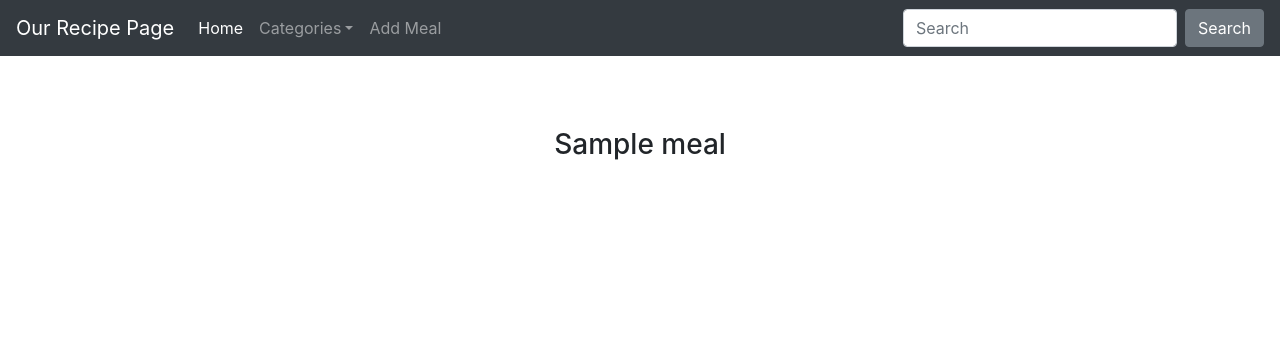
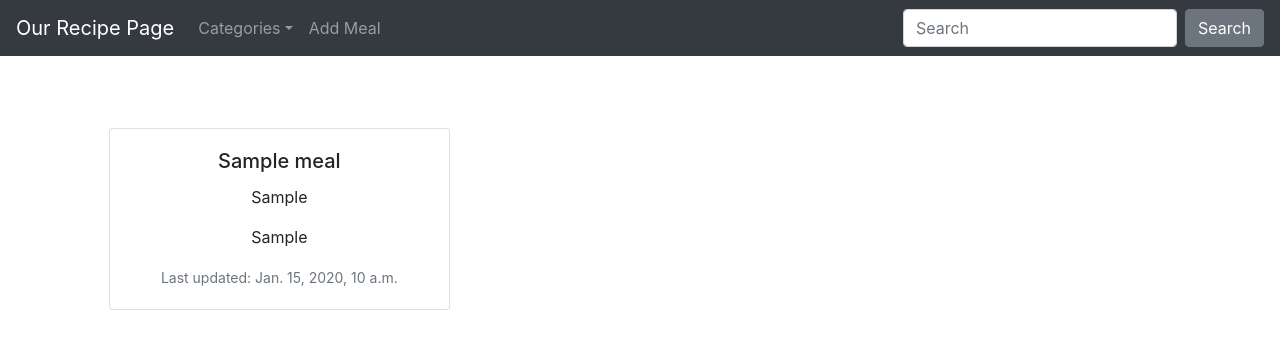
Before and after one commit to captbilard/recipe-app, a Django app: page / in a window 1280 px wide. Shown: the top 349 px of the page. Run offline with Django 3.2, Linux system fonts and the light colour scheme; tables that the repository leaves empty hold one stand-in row (values such as "Sample post"); some libraries are stand-ins or nearby versions.

Commit message:
Refactored code to use Django best practices as described in Two Scoops of Django Added a bootstrap Card group to display each meal as a separate card

```diff
--- a/recipe_app/recipe/admin.py
+++ b/recipe_app/recipe/admin.py
@@ -1,4 +1,4 @@
 from django.contrib import admin
-from recipe.models import Meals
+from .models import Meals
 # Register your models here.
 admin.site.register(Meals)
--- a/recipe_app/recipe/forms.py
+++ b/recipe_app/recipe/forms.py
@@ -1,5 +1,5 @@
 from django.forms import ModelForm, Textarea, TextInput, Select
-from recipe.models import Meals
+from .models import Meals
 
 class AddMealForm(ModelForm):
     class Meta:
@@ -8,6 +8,6 @@ class AddMealForm(ModelForm):
         widgets = {
             'name': TextInput(attrs={'class':'form-control', 'type':'text', 'placeholder':'Name of Meal..'}),
             'category':Select(attrs={'class':'btn btn-secondary dropdown-toggle', 'type':'button',}),
-            'ingredients':Textarea(attrs={'class':'form-control', 'cols':40,'rows':10}),
-            'steps':Textarea(attrs={'class':'form-control', 'cols':40, 'rows':10})
+            'ingredients':Textarea(attrs={'class':'form-control', 'cols':20,'rows':5}),
+            'steps':Textarea(attrs={'class':'form-control', 'cols':20, 'rows':5})
         }
--- a/recipe_app/recipe/models.py
+++ b/recipe_app/recipe/models.py
@@ -16,6 +16,8 @@ class Meals(models.Model):
     category = models.CharField(max_length=20, choices=FOOD_CATEGORY, default=REGULAR_MEAL)
     ingredients = models.TextField()
     steps = models.TextField()
+    date_created= models.DateTimeField(auto_now_add=True)
+    date_updated = models.DateTimeField(auto_now = True )
 
     class Meta:
         verbose_name_plural = 'Meals'
--- a/recipe_app/recipe/static/recipe/starter-template.css
+++ b/recipe_app/recipe/static/recipe/starter-template.css
@@ -5,3 +5,7 @@ body {
   padding: 3rem 1.5rem;
   text-align: center;
 }
+
+.meal-form{
+  width: 50%;
+}
--- a/recipe_app/recipe/templates/add-meal.html
+++ b/recipe_app/recipe/templates/add-meal.html
@@ -42,9 +42,9 @@
 
   <div class="collapse navbar-collapse" id="navbarsExampleDefault">
     <ul class="navbar-nav mr-auto">
-      <li class="nav-item active">
+      <!-- <li class="nav-item active">
         <a class="nav-link" href="#">Home <span class="sr-only">(current)</span></a>
-      </li>
+      </li> -->
       <!-- <li class="nav-item">
         <a class="nav-link" href="#">Swallow</a>
       </li>
@@ -78,7 +78,7 @@
       {% csrf_token %}
       {% for field in add_meal_form %}
         <div class="form-group">
-          {{field.label_tag}} {{field}}
+          {{field.label_tag}}<br/> {{field}}
         </div>
       {% endfor %}
       <input class="btn btn-primary" type="submit" value="Submit">
--- a/recipe_app/recipe/templates/index.html
+++ b/recipe_app/recipe/templates/index.html
@@ -42,9 +42,9 @@
 
   <div class="collapse navbar-collapse" id="navbarsExampleDefault">
     <ul class="navbar-nav mr-auto">
-      <li class="nav-item active">
+      <!-- <li class="nav-item active">
         <a class="nav-link" href="#">Home <span class="sr-only">(current)</span></a>
-      </li>
+      </li> -->
       <!-- <li class="nav-item">
         <a class="nav-link" href="#">Swallow</a>
       </li>
@@ -73,12 +73,21 @@
 <main role="main" class="container">
 
   <div class="starter-template">
-    {% for item in meals %}
-    <div class="each-meal">
-      <h3>{{item.name}}</h3>
+    <div class="card-columns">
+      {% for item in meals %}
 
+        <div class="card">
+          <!-- <img src="..." class="card-img-top" alt="..."> -->
+          <div class="card-body">
+            <h5 class="card-title">{{item.name}}</h5>
+            <p class="card-text">{{item.ingredients}}</p>
+            <p class="card-text">{{item.steps}}</p>
+            <p class="card-text"><small class="text-muted">Last updated: {{item.date_updated}}</small></p>
+          </div>
+        </div>
+      {% endfor %}
     </div>
-    {% endfor %}
+
   </div>
 
 </main><!-- /.container -->
--- a/recipe_app/recipe/urls.py
+++ b/recipe_app/recipe/urls.py
@@ -1,7 +1,7 @@
 from django.urls import path
-from recipe import views
+from .views import index, add_meal
 urlpatterns = [
-    path('', views.index, name='index'),
-    path("add_meal", views.add_meal, name='add_meal')
+    path('', index, name='index'),
+    path("add_meal", add_meal, name='add_meal')
 
 ]
--- a/recipe_app/recipe/views.py
+++ b/recipe_app/recipe/views.py
@@ -1,7 +1,7 @@
 from django.shortcuts import render
 from .forms import AddMealForm
 from django.shortcuts import redirect
-from recipe.models import Meals
+from .models import Meals
 # Create your views here.
 def index(request):
     meals = Meals.objects.all()
```
Also changed, not shown: recipe_app/recipe/migrations/0002_auto_20200722_2255.py (added), recipe_app/recipe/migrations/0003_auto_20200722_2321.py (added).
